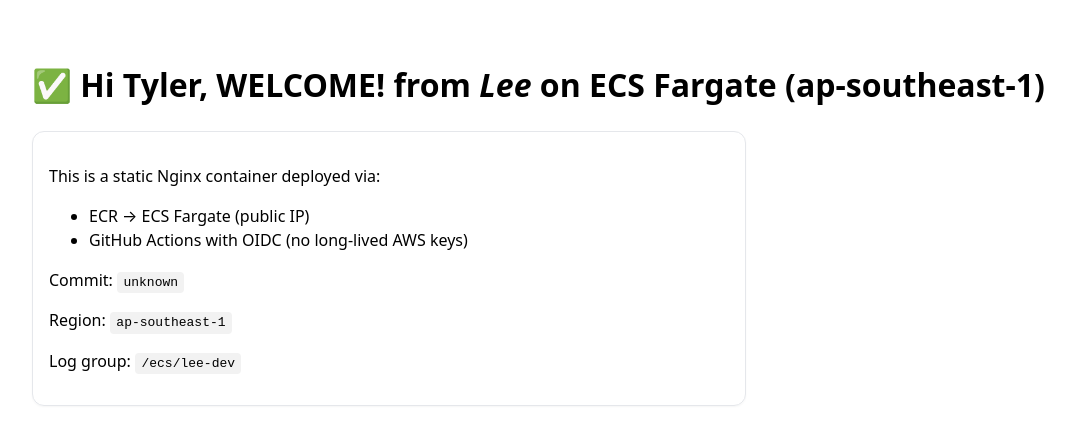
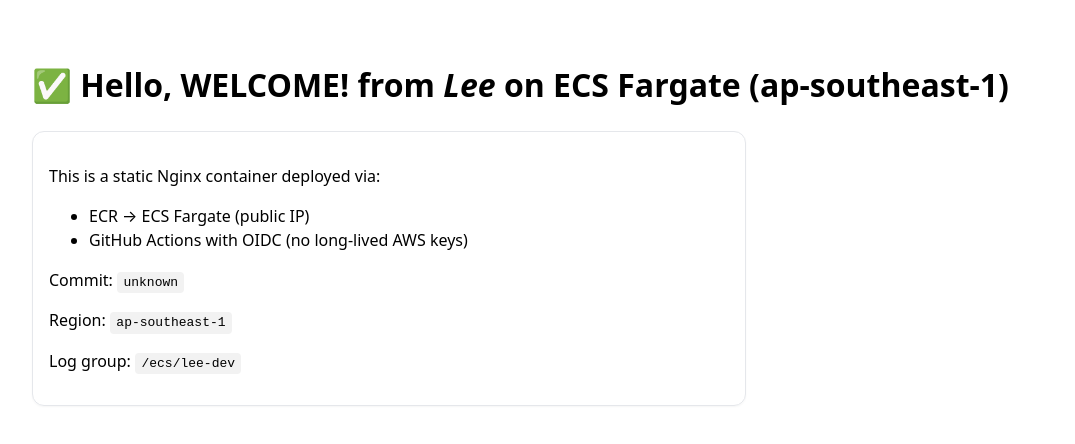
Before and after one commit to gitLee420/lee-ecs-demo, a plain HTML site: page public/index.html in a window 1280 px wide. Shown: the whole page, without its empty margins (8-1083 px from the left). Drawn offline with Linux system fonts and the light colour scheme.

Commit message:
Update index.html

```diff
--- a/public/index.html
+++ b/public/index.html
@@ -11,7 +11,7 @@
     </style>
   </head>
   <body>
-    <h1>✅ Hi Tyler, WELCOME! from <em>Lee</em> on ECS Fargate (ap-southeast-1)</h1>
+    <h1>✅ Hello, WELCOME! from <em>Lee</em> on ECS Fargate (ap-southeast-1)</h1>
     <div class="card">
       <p>This is a static Nginx container deployed via:</p>
       <ul>
```
